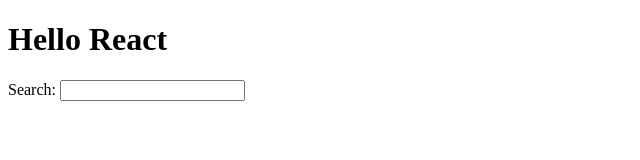
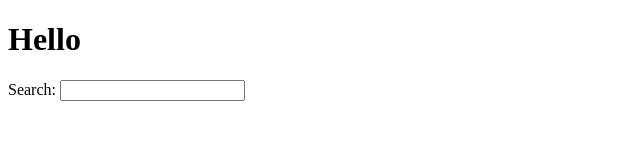
Before and after one commit to Fersanseg/Hacker-stories, a React (Create React App) app: page / in a window 1280 px wide. Shown: the top 160 px of the page, without its empty margins (0-640 px from the left). Built offline with nearby package versions, Linux system fonts and the light colour scheme.

Commit message:
Using functions as Components

```diff
--- a/src/App.js
+++ b/src/App.js
@@ -1,17 +1,13 @@
-function greeting(title) {
-  return function () {
-    return <div>Hello {title}</div>;
-  }
+function Greeting() {
+  return "Hello";
 }
-
-const ReactGreet = greeting('React');
 
 function App() {
 
 
   return (
     <div>
-      <h1><ReactGreet /></h1>
+      <h1><Greeting /></h1>
 
       <label htmlFor="search">Search: </label>
       <input id="search" type="text">
```
